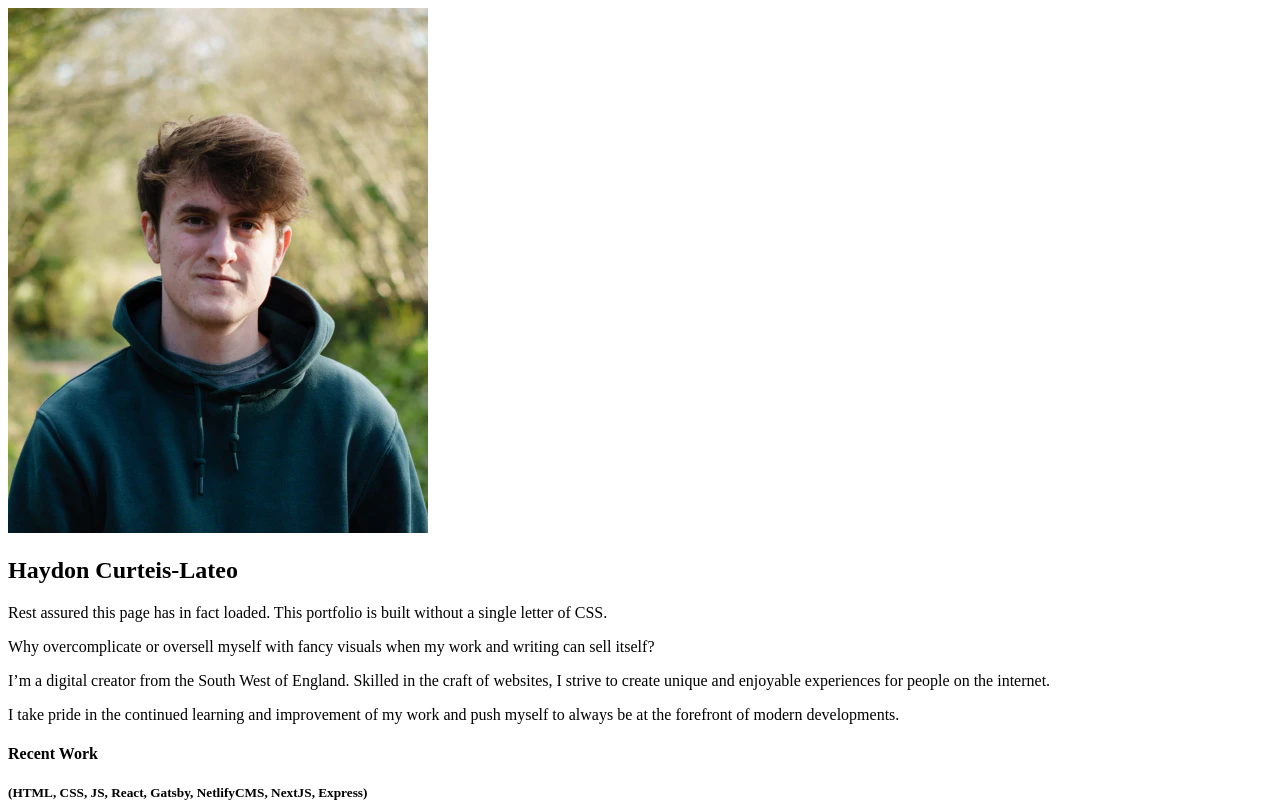
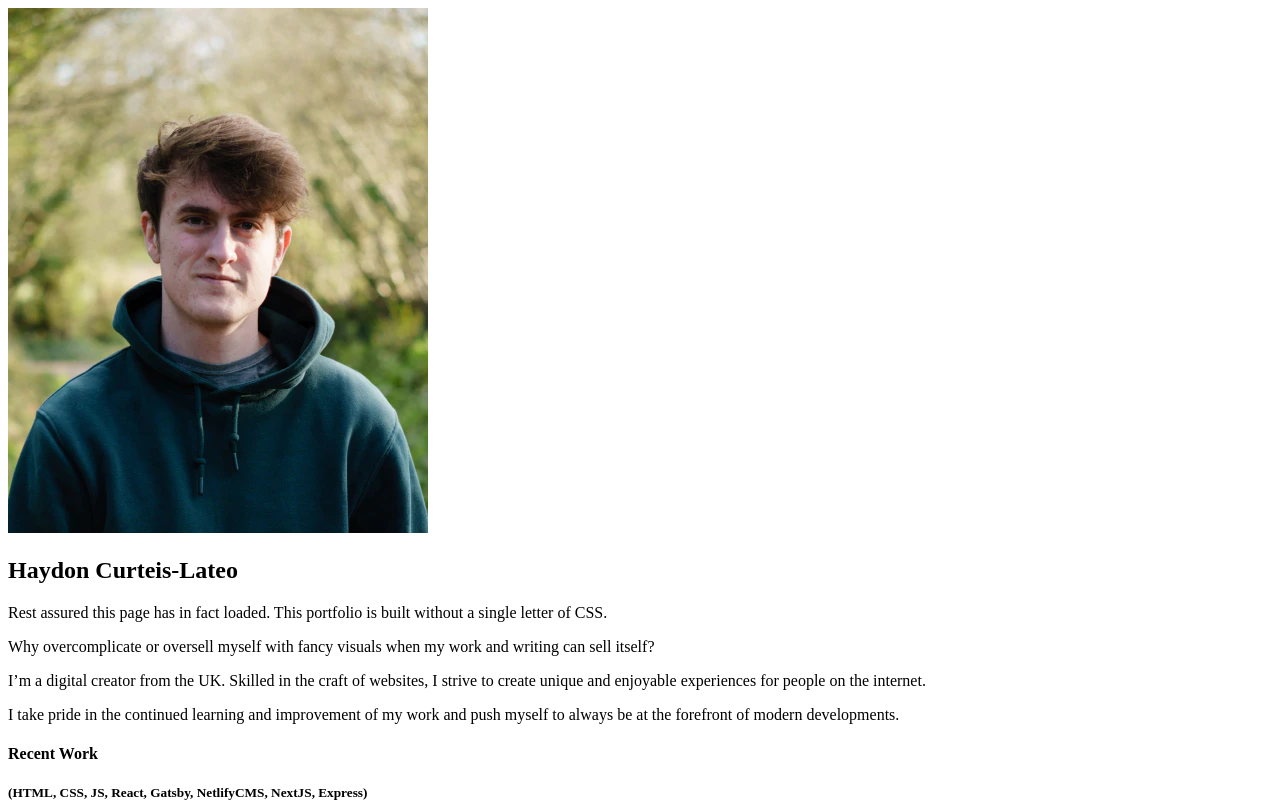
Before and after one commit to hayhaydz/portfolio, a plain HTML site: page index.html in a window 1280 px wide. Shown: the top 804 px of the page. Drawn offline with Linux system fonts and the light colour scheme.

Commit message:
Update index.html

```diff
--- a/index.html
+++ b/index.html
@@ -25,7 +25,7 @@
                 <h1>Haydon Curteis-Lateo</h1>
                 <p>Rest assured this page has in fact loaded. This portfolio is built without a single letter of CSS.</p>
                 <p>Why overcomplicate or oversell myself with fancy visuals when my work and writing can sell itself?</p>
-                <p>I’m a digital creator from the South West of England. Skilled in the craft of websites, I strive to create unique and enjoyable experiences for people on the internet.</p>
+                <p>I’m a digital creator from the UK. Skilled in the craft of websites, I strive to create unique and enjoyable experiences for people on the internet.</p>
                 <p>I take pride in the continued learning and improvement of my work and push myself to always be at the forefront of modern developments.</p>
                 <h4>Recent Work</h4>
                 <h5>(HTML, CSS, JS, React, Gatsby, NetlifyCMS, NextJS, Express)</h5>
```
